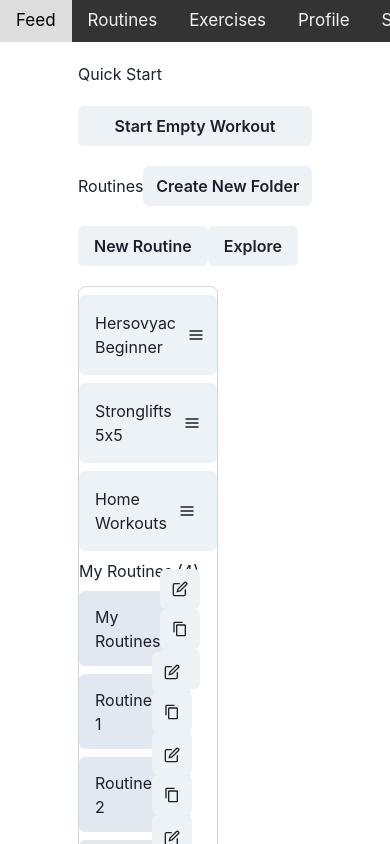
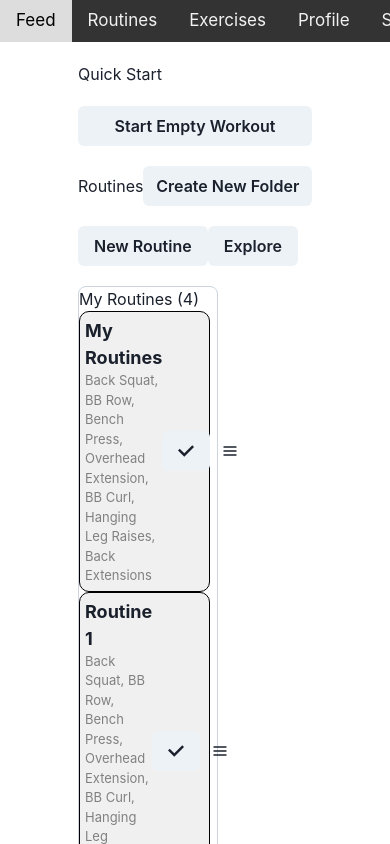
Before and after one commit to yashveer-bika/hevy-clone, a React (Create React App) app in the folder frontend/: page /log in a window 390 px wide. Shown: the top 844 px of the page. Built offline with nearby package versions, Linux system fonts and the light colour scheme.

Commit message:
modify routine cell to show exercises in routine, add a start button, switch to a hamburger menu

```diff
--- a/frontend/src/components/RoutineCell.tsx
+++ b/frontend/src/components/RoutineCell.tsx
@@ -1,10 +1,12 @@
 import { useState } from 'react';
-import { Box, IconButton, Input, Link } from '@chakra-ui/react';
-import { CloseIcon, CopyIcon, EditIcon, CheckIcon } from '@chakra-ui/icons';
+import { Box, Button, IconButton, Input, Link, Menu, MenuButton, MenuItem, MenuList } from '@chakra-ui/react';
+import { CloseIcon, CopyIcon, EditIcon, CheckIcon, HamburgerIcon } from '@chakra-ui/icons';
+import "../styles/RoutineCell.css"
 
-const RoutineCell = ({ routineLink, index, name, onDelete, onDuplicate, onNameChange } : any) => {
-  const [isEditing, setIsEditing] = useState(false);
-  const [editedName, setEditedName] = useState(name);
+
+const RoutineCell = ({ routineLink, index, name, onDelete, onDuplicate, inLogView } : any) => {
+  // const [isEditing, setIsEditing] = useState(false);
+  // const [editedName, setEditedName] = useState(name);
 
   const handleDelete = () => {
     onDelete(index);
@@ -14,79 +16,105 @@ const RoutineCell = ({ routineLink, index, name, onDelete, onDuplicate, onNameCh
     onDuplicate(index);
   };
 
-  const handleNameChange = (event : any) => {
-    setEditedName(event.target.value);
-  };
+  // const handleNameChange = (event : any) => {
+  //   setEditedName(event.target.value);
+  // };
 
-  const handleNameBlur = () => {
-    onNameChange(index, editedName);
-    setIsEditing(false);
-  };
+  // const handleNameBlur = () => {
+  //   onNameChange(index, editedName);
+  //   setIsEditing(false);
+  // };
 
-  const handleEditClick = () => {
-    setIsEditing(true);
-  };
+  // const handleEditClick = () => {
+  //   setIsEditing(true);
+  // };
+
+  const handleMenuToggle = () => {
+    // TODO:
+  }
+
+  function handleEditRoutine() {
+    /* TODO: redirect to a page of "/edit-routine/:id", and when I
+             press "Save Routine" on the edit-routine page, update API
+             and redirect back the the original page (could be /routines or /log)
+    */
+  }
+
+  // function handleDeleteRoutine() {
+  //   // TODO:
+  // }
+
+  /*
+    TODO: copy link to clipboard, make a popup(?) to that says
+    "Copied Link Routine" and show share on Twitter/Instagram
+  */
+  function handleShareRoutine() {
+
+  }
+
+  // TODO:
+  function handleStartRoutine() {
+    // redirect to logging/{routine-id}/{:id}
+  }
+
+  // TODO: fetch exercise text
+  const exerciseText = "Back Squat, BB Row, Bench Press, Overhead Extension, BB Curl, Hanging Leg Raises, Back Extensions"
 
   return (
     <Box
-      w="80%"
-      h="75px"
-      bg="gray.200"
-      borderRadius="md"
-      display="flex"
-      justifyContent="space-between"
-      alignItems="center"
-      px={4}
-      my={2}
+      className="routine-cell-container"
+      // w="80%"
+      // h="75px"
+      // bg="gray.200"
+      // borderRadius="md"
+      // display="flex"
+      // justifyContent="space-between"
+      // alignItems="center"
+      // px={4}
+      // my={2}
     >
       <Box>
-        {isEditing ? (
-          <Input
-            value={editedName}
-            onChange={handleNameChange}
-            onBlur={handleNameBlur}
-            size="sm"
-            variant="unstyled"
-            _focus={{ outline: 'none' }}
-            autoFocus
-          />
-        ) : (
-          <Box>
-            <Link href={routineLink}>
-              <p>{name}</p>
-            </Link>
+        <Box>
+          <Link href={routineLink}>
+            {/* TODO: make the name bigger */}
+            <p className="routine-name-text">{name}</p>
+          </Link>
+          {/* TODO: add list of exercises in routine as preview */}
+          {/* TODO: make the text smaller, grey, and be scrollable left-right */}
+          <Box className='routine-preview-container'>
+            <p className='routine-preview-text'>{exerciseText}</p>
           </Box>
-        )}
+        </Box>
       </Box>
       <Box>
-        {isEditing ? (
-          <IconButton
-            icon={<CheckIcon />}
-            aria-label="Save"
-            onClick={handleNameBlur}
-            mr={2}
+        {inLogView ?
+          <Button
+              as={IconButton}
+              icon={<CheckIcon />}
+              aria-label="Options"
+              variant="ghost"
+              onClick={handleStartRoutine}
           />
-        ) : (
-          <>
-            <IconButton
-              icon={<EditIcon />}
-              aria-label="Edit"
-              onClick={handleEditClick}
-              mr={2}
-            />
-            <IconButton
-              icon={<CopyIcon />}
-              aria-label="Duplicate"
-              onClick={handleDuplicate}
-              mr={2}
-            />
-            <IconButton
-              icon={<CloseIcon />}
-              aria-label="Delete"
-              onClick={handleDelete}
-            />
-          </>
-        )}
+          : <div></div>}
+      </Box>
+
+      <Box>
+              <Menu>
+                    <MenuButton
+                        as={IconButton}
+                        icon={<HamburgerIcon />}
+                        aria-label="Options"
+                        variant="ghost"
+                        onClick={handleMenuToggle}
+                    />
+                    <MenuList>
+                    <MenuItem onClick={handleShareRoutine}>Share Routine</MenuItem>
+                    <MenuItem onClick={handleEditRoutine}>Edit Routine</MenuItem>
+                    <MenuItem onClick={handleDuplicate}>Duplicate</MenuItem>
+                    <MenuItem onClick={handleDelete}>Delete Routine</MenuItem>
+
+                    </MenuList>
+                </Menu>
       </Box>
     </Box>
   );
--- a/frontend/src/pages/LogPage.tsx
+++ b/frontend/src/pages/LogPage.tsx
@@ -40,6 +40,18 @@ export default function LogPage() {
         { id: 3, name: "Home Workouts", },
       ]);
 
+
+    // TODO: create a super simple view.
+    //
+
+    function handleDuplicate() {
+
+    }
+
+    function handleDelete() {
+
+    }
+
     return (
         <Box className="log-screen-container">
             <Box className="log-inner-screen-container">
@@ -60,11 +72,11 @@ export default function LogPage() {
                     <Button onClick={handleExplore}>Explore</Button>
                 </Box>
 
-                {/* TODO: show my folders and routines */}
+                {/* TODO: routines */}
 
                 <Box className="routines-overview-screen-right-container" borderRadius='lg' border="1px" w="60%" borderColor='gray.300' >
 
-                    <Box>
+                    {/* <Box>
                         {
                             folders.map((folder) => (
                                 <Folder
@@ -76,10 +88,12 @@ export default function LogPage() {
                                 </Folder>
                             ))
                         }
-                    </Box>
+                    </Box> */}
 
 
 
+                    {/* TODO: add a start button to each routine cell */}
+                    {/* TODO: show a preview for each routine cell */}
                     <Box className="my-routines">
                         <h1>My Routines ({routines.length})</h1>
 
@@ -90,9 +104,9 @@ export default function LogPage() {
                                     index={box.id}
                                     name={box.name}
                                     routineLink={box.routineLink}
-                                    onDelete={() => {}}
-                                    onDuplicate={() => {}}
-                                    onNameChange={() => {}}
+                                    onDelete={handleDelete}
+                                    onDuplicate={handleDuplicate}
+                                    inLogView={true}
                                 />
                             ))}
                         </div>
--- a/frontend/src/pages/RoutinesPage.tsx
+++ b/frontend/src/pages/RoutinesPage.tsx
@@ -201,7 +201,6 @@ export default function RoutinesPage() {
                                 routineLink={box.routineLink}
                                 onDelete={handleDelete}
                                 onDuplicate={handleDuplicate}
-                                onNameChange={handleNameChange}
                             />
                         ))}
                     </div>
--- /dev/null
+++ b/frontend/src/styles/RoutineCell.css
@@ -0,0 +1,29 @@
+
+.routine-cell-container {
+    display: flex;
+    width: 95%;
+    /* height: 75px; */
+    background-color: rgb(240, 240, 240);
+    border-radius: 10px;
+    border: 1px solid black;
+    justify-content: space-between;
+    align-items: center;
+    padding: 5px;
+}
+
+.routine-name-text {
+    font-size: large;
+    font-weight: bold;
+}
+
+.routine-preview-container {
+    /* display: flex;
+    width: auto;
+    height: min-content;
+    overflow-x: scroll; */
+}
+
+.routine-preview-text {
+    color: grey;
+    font-size: small;
+}
```
